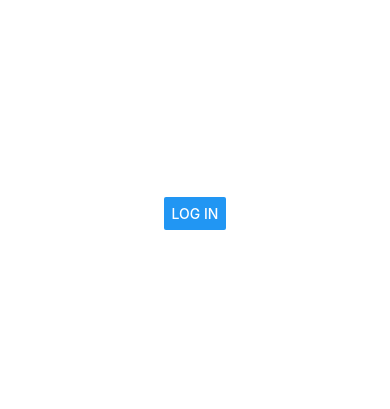
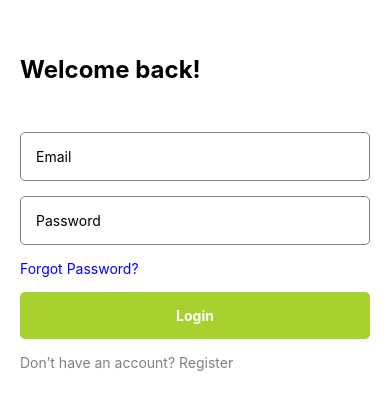
Before and after one commit to amberhasan/shehacks8, a React Native app: screen / in a window 390 px wide. Shown: the part 209-618 px from the top of the page. Built offline with nearby package versions, Linux system fonts and the light colour scheme.

Commit message:
Login UI

```diff
--- a/LoginScreen.tsx
+++ b/LoginScreen.tsx
@@ -1,20 +1,51 @@
-// LoginScreen.tsx
+import React, {useState} from 'react';
+import {
+  StyleSheet,
+  View,
+  TextInput,
+  Text,
+  TouchableOpacity,
+} from 'react-native';
 
-import {Button, StyleSheet, View} from 'react-native';
-
-// ... other imports
 const LoginScreen: React.FC<{onLogin: () => void}> = ({onLogin}) => {
-  // ... username and password state
+  const [email, setEmail] = useState('');
+  const [password, setPassword] = useState('');
 
   const handleLoginPress = () => {
     // Perform login validation and authentication here
-    onLogin(); // Call the onLogin prop after successful authentication
+    // If successful:
+    onLogin();
+    // Otherwise, handle the error
   };
 
   return (
     <View style={styles.container}>
-      {/* ... input fields */}
-      <Button title="Log In" onPress={handleLoginPress} />
+      <Text style={styles.welcomeBack}>Welcome back!</Text>
+      <TextInput
+        style={styles.input}
+        onChangeText={setEmail}
+        value={email}
+        placeholder="Email"
+        keyboardType="email-address"
+        autoCapitalize="none"
+      />
+      <TextInput
+        style={styles.input}
+        onChangeText={setPassword}
+        value={password}
+        placeholder="Password"
+        secureTextEntry
+      />
+      <TouchableOpacity>
+        <Text style={styles.forgotPassword}>Forgot Password?</Text>
+      </TouchableOpacity>
+      <TouchableOpacity onPress={handleLoginPress} style={styles.loginButton}>
+        <Text style={styles.loginButtonText}>Login</Text>
+      </TouchableOpacity>
+
+      <TouchableOpacity>
+        <Text style={styles.register}>Don’t have an account? Register</Text>
+      </TouchableOpacity>
     </View>
   );
 };
@@ -23,7 +54,40 @@ const styles = StyleSheet.create({
   container: {
     flex: 1,
     justifyContent: 'center',
+    padding: 20,
+  },
+  welcomeBack: {
+    fontSize: 24,
+    fontWeight: 'bold',
+    marginBottom: 48,
+  },
+  input: {
+    width: '100%',
+    padding: 15,
+    marginBottom: 15,
+    borderWidth: 1,
+    borderColor: 'gray',
+    borderRadius: 5,
+  },
+  loginButton: {
+    width: '100%',
+    padding: 15,
+    backgroundColor: '#A6D12E',
     alignItems: 'center',
+    borderRadius: 5,
+    marginBottom: 15,
+  },
+  loginButtonText: {
+    color: 'white',
+    fontWeight: 'bold',
+  },
+  forgotPassword: {
+    color: 'blue',
+    marginBottom: 15,
+    justifyContent: 'flex-end',
+  },
+  register: {
+    color: 'gray',
   },
 });
 
```
